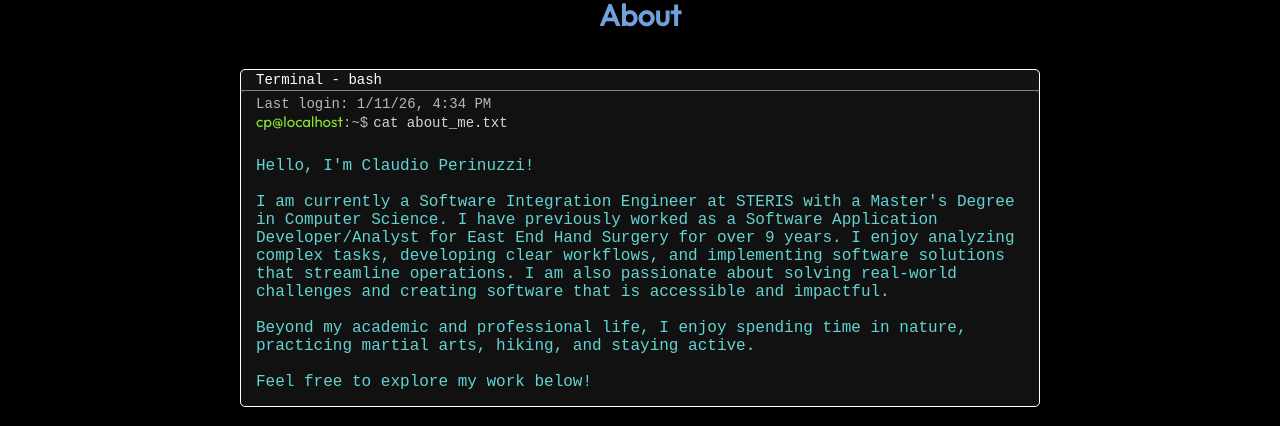
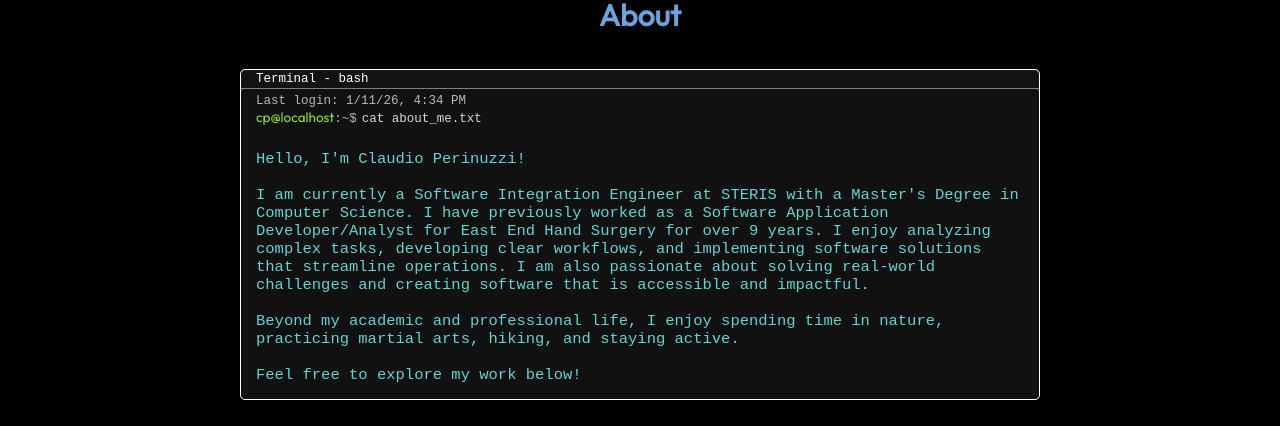
Before and after one commit to Claudio-Perinuzzi/portfolio-website, a React (Vite) app: page / in a window 1280 px wide. Shown: the part 374-800 px from the top of the page. Built offline with nearby package versions, Linux system fonts and the light colour scheme.

Commit message:
amended font styles to about section

```diff
--- a/src/components/About/About.module.css
+++ b/src/components/About/About.module.css
@@ -36,7 +36,7 @@
 
 .tabHeader {
     color: white;
-    font-size: 14px;
+    font-size: 12.5px;
     text-align: center;
     padding-top: 2px;
     padding-bottom: 2px;
@@ -44,7 +44,7 @@
 
 .terminalHeader {
     font-family: 'Cascadia Code', 'Cascadia Mono', monospace;
-    font-size: 14px;
+    font-size: 12.5px;
     color: white;
     padding-left: 15px;
     padding-top: 2px;
@@ -62,7 +62,7 @@
 
 .terminal {
     font-family: 'Cascadia Code', 'Cascadia Mono', monospace;
-    font-size: 14px;
+    font-size: 12.5px;
     background-color: var(--color-terminal-bg);
     color: var(--color-secondary-text);
     padding-top: 5px;
@@ -75,7 +75,7 @@
 
 .bashCommand {
     font-family: 'Cascadia Code', 'Cascadia Mono', monospace;
-    font-size: 14px;
+    font-size: 12.5px;
     display: inline-flex;
     overflow: hidden;
     white-space: nowrap;
@@ -110,7 +110,7 @@
     margin-top: 10px;
     animation: fadeIn 1s ease-in-out forwards;
     animation-delay: 2.5s;
-    font-size: 16px;
+    font-size: 15.5px;
     color: rgb(98, 212, 210);
     padding-bottom: 5px;
     text-align: left;
@@ -119,7 +119,7 @@
 
 .userTerminal {
     color: #8ae234;
-    font-size: 15px;
+    font-size: 13.5px;
 }
 
 @keyframes fadeIn {
```
